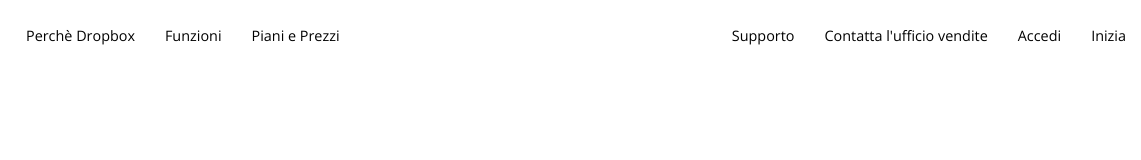
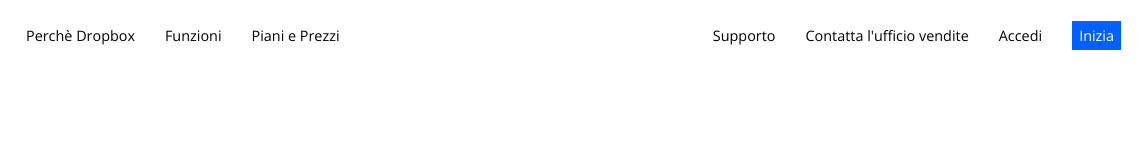
Before and after one commit to marraguglielmo/htmlcss-dropbox, a plain HTML site: page index.html in a window 1280 px wide. Shown: the full height of the page, 139-1280 px from the left. Drawn offline with nearby package versions, Linux system fonts and the light colour scheme.

Commit message:
[add] button in header

```diff
--- a/css/style.css
+++ b/css/style.css
@@ -40,7 +40,14 @@ a{
 }
 
 .btn{
-
+    padding: 5px 7px;
+}
+.btn-blue{
+    background-color: var(--btn-blue);
+    color: white;
+}
+.btn-blue:hover{
+    background-color: #0061fea4;
 }
 
 .main-container{
@@ -92,9 +99,14 @@ header section .nav-r{
 }
 header section .nav-r ul{
     justify-content: flex-end;
+    margin-right: 15px;
 }
 
-header section ul li:not(.btn, .logo):hover{
+header section ul li:not(.logo):hover{
     cursor: pointer;
     border-bottom: 2px solid black;
+    font-weight: 500;
 }
+header section .btn{
+    margin-right: 20px;
+}
--- a/index.html
+++ b/index.html
@@ -32,8 +32,10 @@
                     <li><a href="#">Supporto</a></li>
                     <li><a href="#">Contatta l'ufficio vendite</a></li>
                     <li><a href="#">Accedi</a></li>
-                    <li class="btn"><a href="#">Inizia</a></li>
                 </ul>
+                <span>
+                    <a href="#" class="btn btn-blue">Inizia</a>
+                </span>
             </nav>
         </section>
     </header>
```
